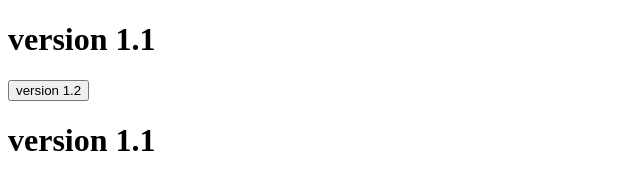
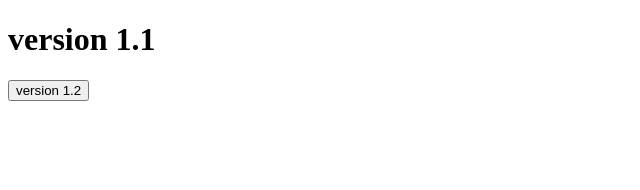
Before and after one commit to ftrovao/versionIntroduction204, a plain HTML site: page index.html in a window 1280 px wide. Shown: the whole page, without its empty margins (0-640 px from the left). Drawn offline with Linux system fonts and the light colour scheme.

Commit message:
Revert "version 1.3"
This reverts commit 51c30545b76947f79aa04f04efca4a6774e4748b.

```diff
--- a/index.html
+++ b/index.html
@@ -9,8 +9,6 @@
     <h1>version 1.1</h1>
 
     <button onclick="hello()">version 1.2</button>
-
-     <h1>version 1.1</h1>
 </body>
 <script>
     function hello(){
```
